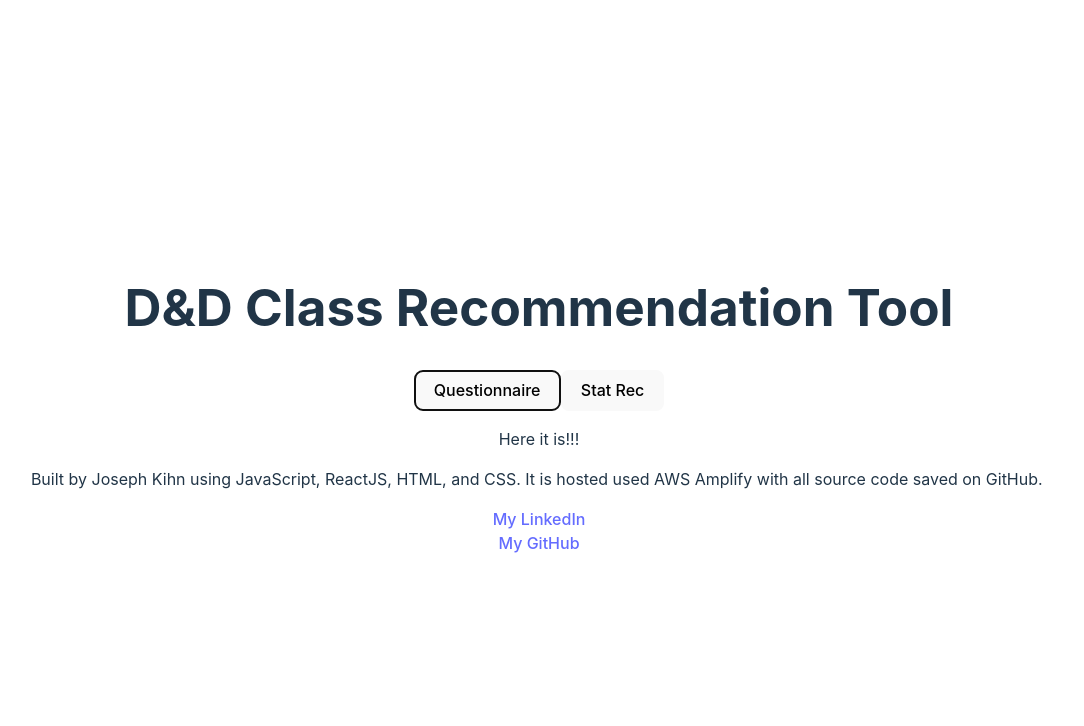
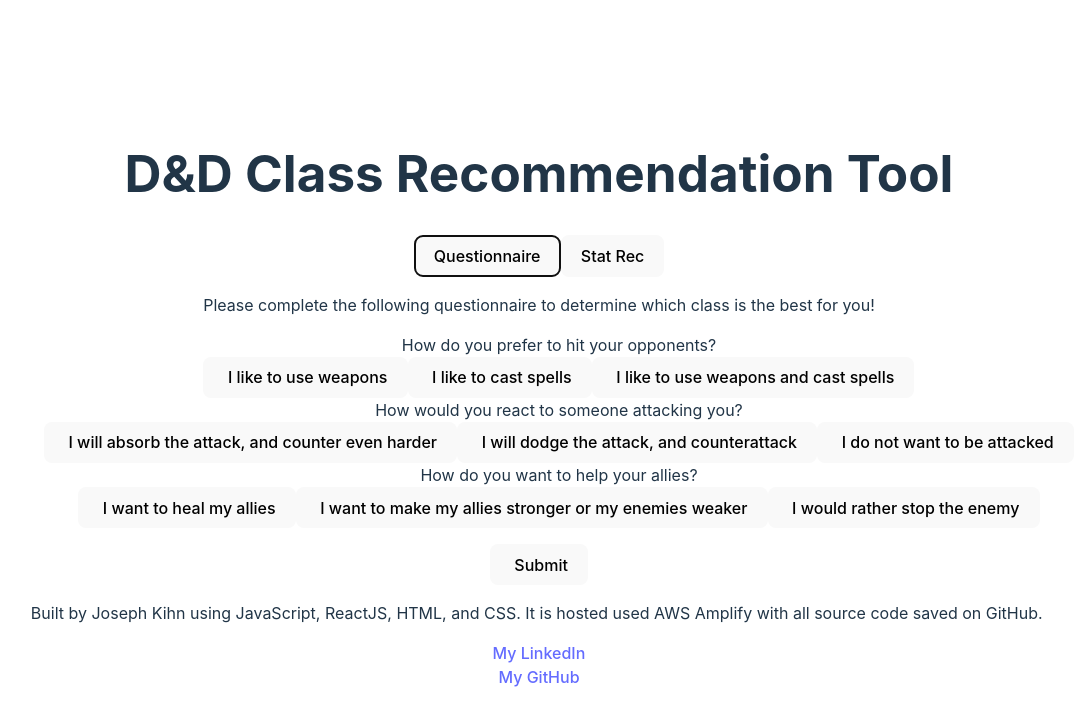
Before and after one commit to J03Y-Kihn/profileapps, a React (Vite) app: page / in a window 1280 px wide. Both pictures are taken after a click on the button "Questionnaire". Shown: the top 726 px of the page, without its empty margins (101-1185 px from the left). Built offline with nearby package versions, Linux system fonts and the light colour scheme.

Commit message:
Questionnaire Recommendation
Start of the questionnaire calculation and UI

there is an error saving questionnaire choices to a variable

```diff
--- a/src/App.jsx
+++ b/src/App.jsx
@@ -1,6 +1,7 @@
 import { useState } from 'react'
 import { classNames } from "./utils/classes"
 import { statNames } from "./utils/stats"
+import { questionNames } from "./utils/questionnaire"
 import './App.css'
 
 
@@ -29,7 +30,6 @@ function App() {
   <button type="button" onClick= {(event) => questionnaireChange()}>Questionnaire</button>
   <button type="button" onClick= {(event) => statRecChange()}>Stat Rec</button>
   {questionnaireIsVisible && <QuestionnaireTab/>}
-
   {statRecIsVisible && <StatTab/>}
   <div>
     <p>Built by Joseph Kihn using JavaScript, ReactJS, HTML, and CSS. It is hosted used AWS Amplify with all source code saved on GitHub. </p>
@@ -266,9 +266,69 @@ function StatTab(){
 }
 
 function QuestionnaireTab(){
+  //variable that displays and holds all character stat information (Strength, Dexterity, etc.)
+  const [Questions, setQuestionsValue] = useState(questionNames);
+
+  const [result, setResultValue] = useState([0,0,0])
+  const logResult = (questionChoice, questionIndex) => {
+    console.log(questionChoice)
+    console.log(questionIndex)
+
+    const nextResult = result.map((choice, i) => {
+      if(i === questionIndex){
+        return questionChoice;
+      }
+      else{
+        return choice;
+      }
+    });
+    setResultValue(nextResult)
+
+  };
+
+  const calculateClass = () => {
+
+    //not saving correctly
+    console.log(result)
+
+
+    //Calculate the class
+
+    for(let counter =0; counter < classNames.length; counter++){
+      console.log(classNames[counter].bestfit);
+      if(classNames[counter].bestfit == result){
+        console.log("THIS IS THE BEST")
+      }
+    }
+
+  };
+
+
   return(
   <>
-    <p>Here it is!!!</p>
+    <p>Please complete the following questionnaire to determine which class is the best for you!</p>
+
+    {
+    <div>
+    <ul className= "stats-list">
+      {Questions.map(({question, answers, qIndex}, index) =>{
+        return (
+          <li key={index}>
+            <div>
+            {question}
+            <br></br>
+            {answers[0] && <button type="button" onClick= {(event) => logResult(event, answers[0], qIndex)}> {answers[0]}</button>}
+            {answers[1] && <button type="button" onClick= {(event) => logResult(event, answers[1], qIndex)}> {answers[1]}</button>}
+            {answers[2] && <button type="button" onClick= {(event) => logResult(event, answers[2], qIndex)}> {answers[2]}</button>}
+            </div>
+          </li>
+        );
+      })}
+    </ul>
+    <button type="button" onClick= {(event) => calculateClass()}> Submit</button>
+    </div>
+    }
+
   </>
   )
 }
--- a/src/utils/classes.js
+++ b/src/utils/classes.js
@@ -3,78 +3,104 @@ export const classNames = [
         name: "Artificer",
         ignore: false,
         stat1: "Intelligence",
-        stat2: "Dexterity"
+        stat2: "Dexterity",
+        bestfit: [3,3,2],
+        altfit: [[3,1,2]]
     },
     {
         name: "Barbarian",
         ignore: false,
         stat1: "Strength",
-        stat2: "Constitution"
+        stat2: "Constitution",
+        bestfit: [1,1,3],
+        altfit: [[]]
     },
     {
         name: "Bard",
         ignore: false,
         stat1: "Charisma",
-        stat2: "Dexterity"
+        stat2: "Dexterity",
+        bestfit: [2,3,1],
+        altfit: [[1,1,2], [1,2,2], [2,1,2], [2,1,3], [2,2,1], [2,2,2], [3,3,1]]
     },
     {
         name: "Cleric",
         ignore: false,
         stat1: "Wisdom",
-        stat2: "Constitution"
+        stat2: "Constitution",
+        bestfit: [2,3,1],
+        altfit: [[1,1,1], [1,2,1], [2,1,2], [2,2,1], [3,3,1]]
     },
     {
         name: "Druid",
         ignore: false,
         stat1: "Wisdom",
-        stat2: "Constitution"
+        stat2: "Constitution",
+        bestfit: [2,3,1],
+        altfit: [[2,2,3]]
     },
     {
         name: "Fighter",
         ignore: false,
         stat1: "Strength",
-        stat2: "Dexterity"
+        stat2: "Dexterity",
+        bestfit: [1,1,3],
+        altfit: [[]]
     },
     {
         name: "Monk",
         ignore: false,
         stat1: "Dexterity",
-        stat2: "Wisdom"
+        stat2: "Wisdom",
+        bestfit: [1,2,3],
+        altfit: [[1,3,2]]
     },
     {
         name: "Paladin",
         ignore: false,
         stat1: "Charisma",
-        stat2: "Constitution"
+        stat2: "Constitution",
+        bestfit: [3,1,1],
+        altfit: [[1,1,1], [2,1,1], [3,1,3]]
     },
     {
         name: "Ranger",
         ignore: false,
         stat1: "Dexterity",
-        stat2: "Wisdom"
+        stat2: "Wisdom",
+        bestfit: [3,3,3],
+        altfit: [[1,3,1], [1,3,3], [3,2,1]]
     },
     {
         name: "Rogue",
         ignore: false,
         stat1: "Dexterity",
-        stat2: "Charisma"
+        stat2: "Charisma",
+        bestfit: [1,2,3],
+        altfit: [[1,3,3]]
     },
     {
         name: "Sorcerer",
         ignore: false,
         stat1: "Charisma",
-        stat2: "Constitution"
+        stat2: "Constitution",
+        bestfit: [2,3,2],
+        altfit: [[2,2,3]]
     },
     {
         name: "Warlock",
         ignore: false,
         stat1: "Charisma",
-        stat2: "Constitution"
+        stat2: "Constitution",
+        bestfit: [3,3,3],
+        altfit: [[3,2,2], [3,2,3]]
     },
     {
         name: "Wizard",
         ignore: false,
         stat1: "Intelligence",
-        stat2: "Dexterity"
+        stat2: "Dexterity",
+        bestfit: [2,3,3],
+        altfit: [[2,2,3]]
     }
 ];
--- /dev/null
+++ b/src/utils/questionnaire.js
@@ -0,0 +1,20 @@
+export const questionNames = [
+    {
+    question: "How do you prefer to hit your opponents?",
+    answers: ["I like to use weapons", "I like to cast spells", "I like to use weapons and cast spells"],
+    meanings: ["Martial", "Caster", "Mixed"],
+    qIndex: 1
+    },
+    {
+    question: "How would you react to someone attacking you?",
+    answers: ["I will absorb the attack, and counter even harder", "I will dodge the attack, and counterattack", "I do not want to be attacked"],
+    meanings: ["Tank", "Dodge", "Neither"],
+    qIndex: 2
+    },
+    {
+    question: "How do you want to help your allies?",
+    answers: ["I want to heal my allies","I want to make my allies stronger or my enemies weaker", "I would rather stop the enemy"],
+    meanings: ["Heal", "Buff", "Neither"],
+    qIndex: 3
+    }
+];
```
